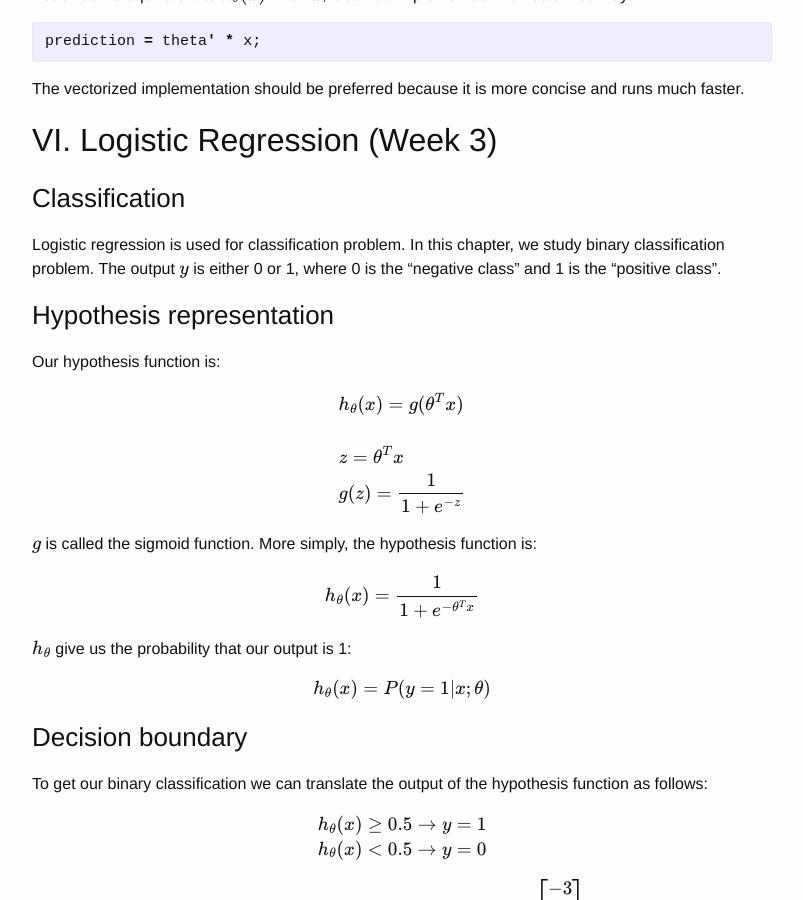
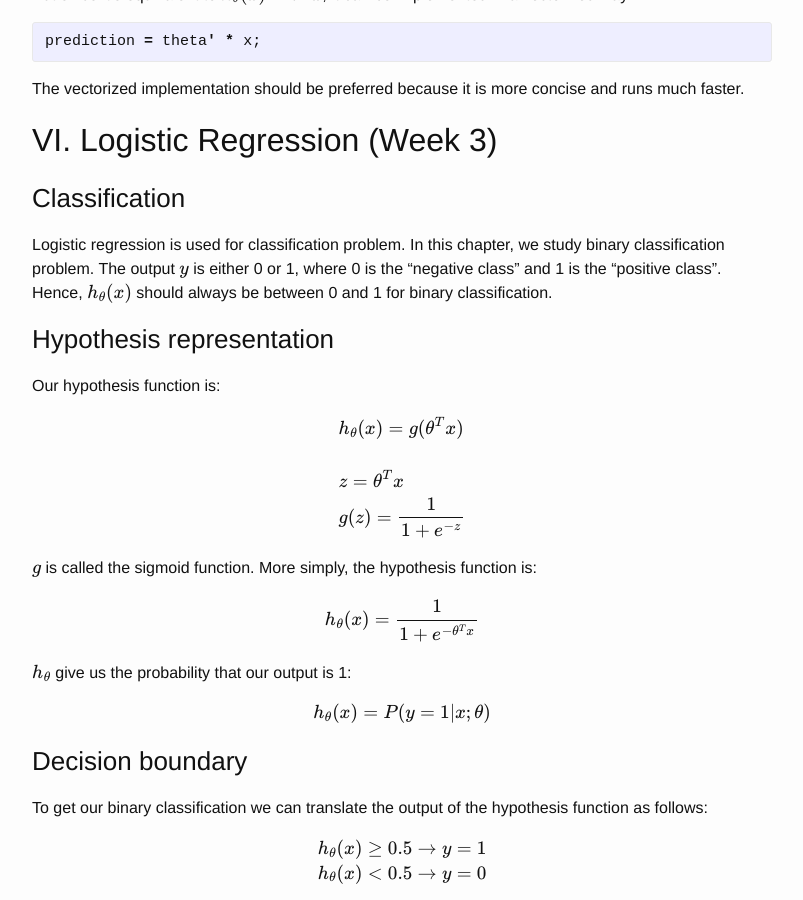
Before and after one commit to seiteta/seiteta.github.io_old, a Jekyll site: the page built from _posts/2014-12-04-machine-learning-notes.md, in a window 1280 px wide and 900 px high, scrolled down 4411 px. Shown: the whole window, without its empty margins (238-1041 px from the left). Built offline with Jekyll 4.4.1, drawn with Linux system fonts in a browser that asks for light colours; formulas are drawn with MathJax 3; some of the changed text lies outside the part shown.

Commit message:
Update 2014-12-04-machine-learning-notes.md

```diff
--- a/_posts/2014-12-04-machine-learning-notes.md
+++ b/_posts/2014-12-04-machine-learning-notes.md
@@ -1,7 +1,7 @@
 ---
 layout: post
 permalink: /ml-notes.html
-title: Machine learning notes 🤖
+title: Machine learning notes
 author: Frédéric Bardolle
 ---
 
@@ -151,7 +151,7 @@ The vectorized implementation should be preferred because it is more concise and
 
 ### Classification
 
-Logistic regression is used for classification problem. In this chapter, we study binary classification problem. The output $$y$$ is either 0 or 1, where 0 is the "negative class" and 1 is the "positive class".
+Logistic regression is used for classification problem. In this chapter, we study binary classification problem. The output $$y$$ is either 0 or 1, where 0 is the "negative class" and 1 is the "positive class". Hence, $$h_\theta (x)$$ should always be between 0 and 1 for binary classification.
 
 ### Hypothesis representation
 
```
